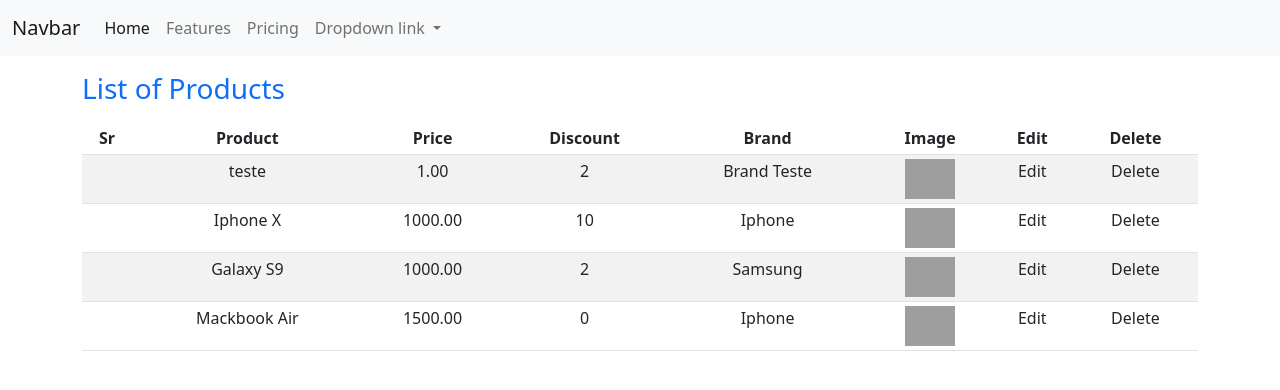
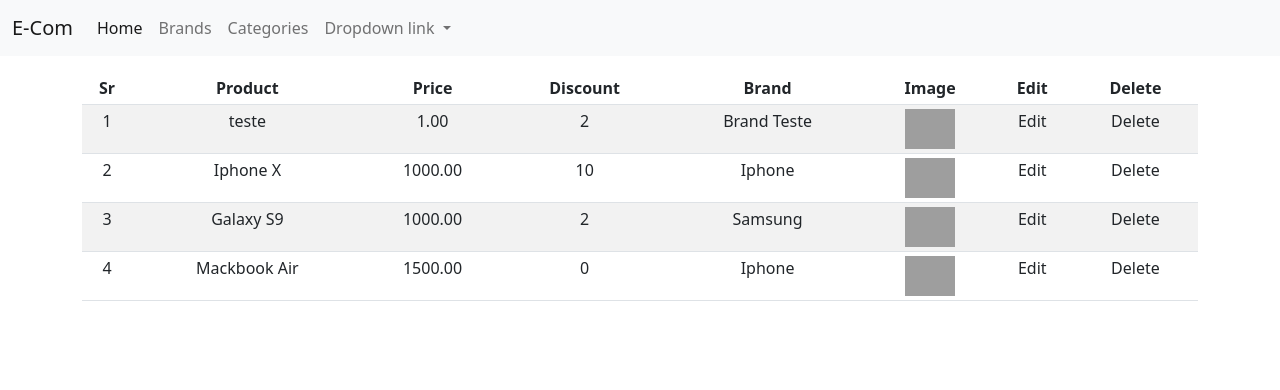
Before and after one commit to Rafawastaken/ecommerce-template, a Flask app: page / in a window 1280 px wide. Shown: the top 390 px of the page. Run offline with Flask 2, Linux system fonts and the light colour scheme; a user stored in the database is signed in; data comes from the database, SQL or seed files in the repository; some libraries are stand-ins or nearby versions; grey boxes are pictures that could not be loaded.

Commit message:
Dsiplay brands and categories

```diff
--- a/shop/admin/routes.py
+++ b/shop/admin/routes.py
@@ -5,7 +5,7 @@ import os
 
 # Local imports
 from shop import app, db, bcrypt
-from shop.products.models import Addproduct
+from shop.products.models import Addproduct, Brand, Category
 from .forms import RegistrationForm, LoginForm
 from .models import User
 
@@ -19,8 +19,32 @@ def admin():
 
     # Query products
     products = Addproduct.query.all()
+    return render_template('admin/index.html', title = 'Admin Page', products = products)
 
-    return render_template('admin/index.html', title = 'Admin Page', products = products)
+# Display brands
+@app.route('/brands')
+def brands():
+    # Check if user is authenticated
+    if 'email' not in session:
+        flash('Please log in first', 'danger')
+        return redirect(url_for('login'))
+
+    # Query brands
+    brands = Brand.query.order_by(Brand.id.desc()).all()
+    return render_template('admin/brand.html', title = 'Brand Page', brands = brands)
+
+# Display categories
+@app.route('/categories')
+def categories():
+    # Check if user is authenticated
+    if 'email' not in session:
+        flash("Please log in first", 'danger')
+        return redirect(url_for('login'))
+
+    # Query categories
+    categories = Category.query.order_by(Category.id.desc()).all()
+    return render_template('admin/brand.html', title = 'Category Page', categories = categories)
+
 
 # Register users
 @app.route('/register', methods=['GET', 'POST'])
--- /dev/null
+++ b/shop/templates/admin/components/navbar.html
@@ -0,0 +1,51 @@
+<nav class="navbar navbar-expand-lg bg-light">
+  <div class="container-fluid">
+    <a class="navbar-brand" href="{{url_for('admin')}}">E-Com</a>
+    <button
+      class="navbar-toggler"
+      type="button"
+      data-bs-toggle="collapse"
+      data-bs-target="#navbarNavDropdown"
+      aria-controls="navbarNavDropdown"
+      aria-expanded="false"
+      aria-label="Toggle navigation"
+    >
+      <span class="navbar-toggler-icon"></span>
+    </button>
+    <div class="collapse navbar-collapse" id="navbarNavDropdown">
+      <ul class="navbar-nav">
+        <li class="nav-item">
+          <a
+            class="nav-link active"
+            aria-current="page"
+            href="{{url_for('admin')}}"
+            >Home</a
+          >
+        </li>
+        <li class="nav-item">
+          <a class="nav-link" href="{{url_for('brands')}}">Brands</a>
+        </li>
+        <li class="nav-item">
+          <a class="nav-link" href="{{url_for('categories')}}">Categories</a>
+        </li>
+        <li class="nav-item dropdown">
+          <a
+            class="nav-link dropdown-toggle"
+            href="#"
+            id="navbarDropdownMenuLink"
+            role="button"
+            data-bs-toggle="dropdown"
+            aria-expanded="false"
+          >
+            Dropdown link
+          </a>
+          <ul class="dropdown-menu" aria-labelledby="navbarDropdownMenuLink">
+            <li><a class="dropdown-item" href="#">Action</a></li>
+            <li><a class="dropdown-item" href="#">Another action</a></li>
+            <li><a class="dropdown-item" href="#">Something else here</a></li>
+          </ul>
+        </li>
+      </ul>
+    </div>
+  </div>
+</nav>
--- a/shop/templates/admin/index.html
+++ b/shop/templates/admin/index.html
@@ -1,56 +1,13 @@
 {% extends 'layout.html' %}
 <!-- Content -->
 {% block content %}
-
-<nav class="navbar navbar-expand-lg bg-light">
-  <div class="container-fluid">
-    <a class="navbar-brand" href="#">Navbar</a>
-    <button
-      class="navbar-toggler"
-      type="button"
-      data-bs-toggle="collapse"
-      data-bs-target="#navbarNavDropdown"
-      aria-controls="navbarNavDropdown"
-      aria-expanded="false"
-      aria-label="Toggle navigation"
-    >
-      <span class="navbar-toggler-icon"></span>
-    </button>
-    <div class="collapse navbar-collapse" id="navbarNavDropdown">
-      <ul class="navbar-nav">
-        <li class="nav-item">
-          <a class="nav-link active" aria-current="page" href="#">Home</a>
-        </li>
-        <li class="nav-item">
-          <a class="nav-link" href="#">Features</a>
-        </li>
-        <li class="nav-item">
-          <a class="nav-link" href="#">Pricing</a>
-        </li>
-        <li class="nav-item dropdown">
-          <a
-            class="nav-link dropdown-toggle"
-            href="#"
-            id="navbarDropdownMenuLink"
-            role="button"
-            data-bs-toggle="dropdown"
-            aria-expanded="false"
-          >
-            Dropdown link
-          </a>
-          <ul class="dropdown-menu" aria-labelledby="navbarDropdownMenuLink">
-            <li><a class="dropdown-item" href="#">Action</a></li>
-            <li><a class="dropdown-item" href="#">Another action</a></li>
-            <li><a class="dropdown-item" href="#">Something else here</a></li>
-          </ul>
-        </li>
-      </ul>
-    </div>
-  </div>
-</nav>
+<!-- Import navbar.html -->
+{% include 'admin/components/navbar.html' %}
+<!-- Table of products -->
 <div class="container mt-3">
-  <div class="h3 text-primary">List of Products</div>
-  <table class="mt-3 text-center table table-sm table-condensed table-striped">
+  <table
+    class="mt-3 text-center table table-sm table-condensed table-striped table-hover"
+  >
     <thead>
       <th>Sr</th>
       <th>Product</th>
@@ -64,7 +21,7 @@
     <tbody>
       {% for product in products %}
       <tr>
-        <td>{{ product.index }}</td>
+        <td>{{ loop.index }}</td>
         <td>{{ product.name }}</td>
         <td>{{ product.price }}</td>
         <td>{{ product.discount }}</td>
--- a/shop/templates/layout.html
+++ b/shop/templates/layout.html
@@ -3,7 +3,7 @@
   <head>
     <meta charset="utf-8" />
     <meta name="viewport" content="width=device-width, initial-scale=1" />
-    <title>{% block title %} {% endblock %}</title>
+    <title>{{title}}</title>
     <link
       href="{{url_for('static', filename='css/bootstrap.min.css')}}"
       rel="stylesheet"
```
Also changed, not shown: shop/templates/admin/brand.html (added, +45 -0 lines).
